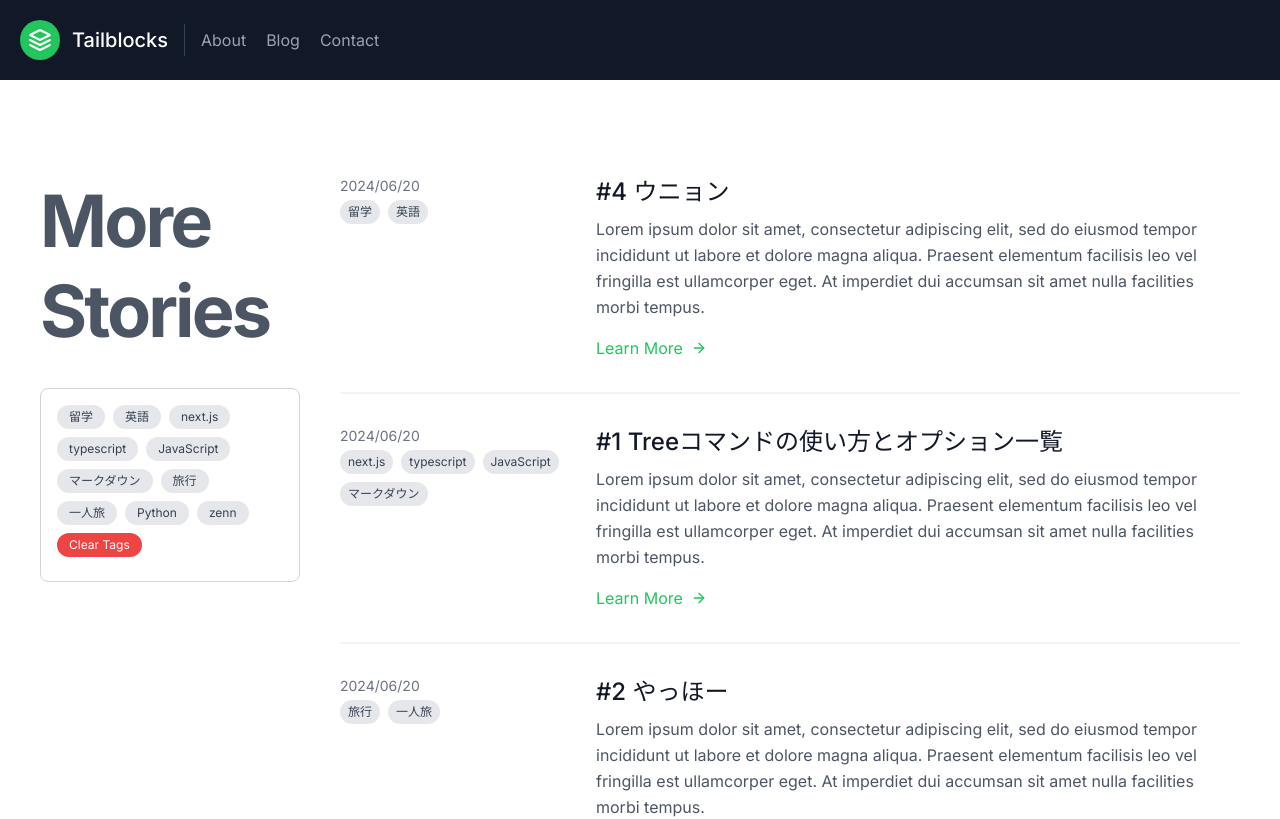
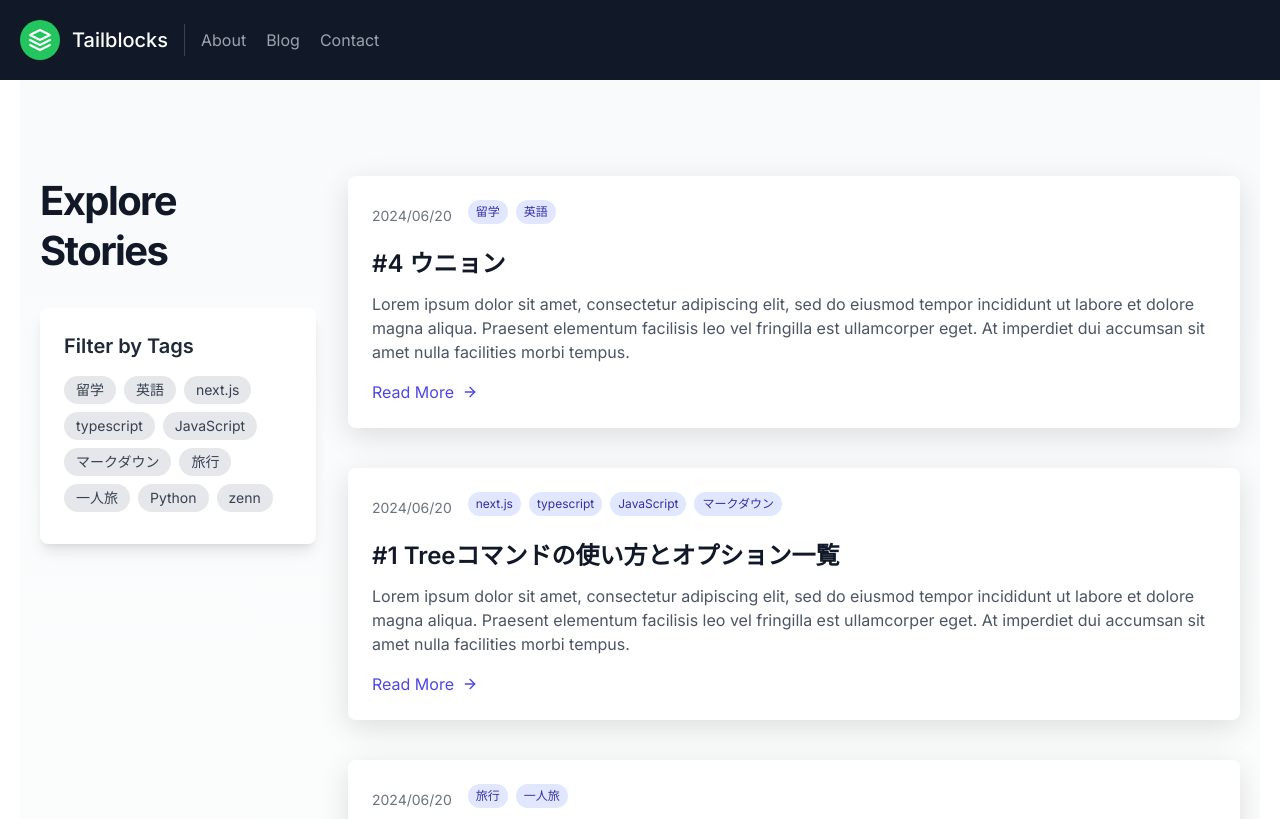
Before and after one commit to supiritasu/NextTech-Journal, a Next.js app: page /posts in a window 1280 px wide. Shown: the top 819 px of the page. Built offline with nearby package versions, Linux system fonts and the light colour scheme.

Commit message:
blogUI変更

```diff
--- a/src/app/_components/bloglist.tsx
+++ b/src/app/_components/bloglist.tsx
@@ -9,7 +9,6 @@ type Props = {
 };
 
 export function BlogList({ posts }: Props) {
-
   const [selectedTags, setSelectedTags] = useState<string[]>([]);
 
   const handleTagClick = (tag: string) => {
@@ -31,56 +30,61 @@ export function BlogList({ posts }: Props) {
   const uniqueTags = Array.from(new Set(posts.flatMap(post => post.tags)));
 
   return (
-    <section className="text-gray-600 body-font overflow-hidden">
-      <div className="container px-5 py-24 mx-auto flex flex-wrap">
-        <aside className="w-full md:w-1/4 mb-8 md:mb-0">
-          <div className="sticky top-0">
-            <h2 className="mb-8 text-5xl md:text-7xl font-bold tracking-tighter leading-tight">
-              More<br />Stories
+    <section className="bg-gradient-to-b from-gray-50 to-white text-gray-800 body-font overflow-hidden">
+      <div className="container px-5 py-24 mx-auto">
+        <div className="flex flex-wrap -mx-4">
+          <aside className="w-full md:w-1/4 px-4 mb-8 md:mb-0">
+            <div className="sticky top-24">
+              <h2 className="mb-8 text-4xl md:text-5xl font-bold tracking-tighter leading-tight text-gray-900">
+                Explore<br />Stories
               </h2>
-            <div className="mr-10 mb-8 p-4 border border-gray-300 rounded-lg">
+              <div className="p-6 bg-white shadow-lg rounded-lg">
+                <h3 className="text-xl font-semibold mb-4 text-gray-800">Filter by Tags</h3>
                 <div className="flex flex-wrap">
                   {uniqueTags.map(tag => (
                     <button
                       key={tag}
                       onClick={() => handleTagClick(tag)}
-                    className={`text-xs mb-2 mr-2 px-3 py-1 rounded-full ${
-                      selectedTags.includes(tag) ? 'bg-gray-800 text-white' : 'bg-gray-200 text-gray-700'
+                      className={`text-sm mb-2 mr-2 px-3 py-1 rounded-full transition-colors duration-200 ${
+                        selectedTags.includes(tag)
+                          ? 'bg-indigo-600 text-white'
+                          : 'bg-gray-200 text-gray-700 hover:bg-gray-300'
                       }`}
                     >
                       {tag}
                     </button>
                   ))}
+                </div>
+                {selectedTags.length > 0 && (
                   <button
                     onClick={handleClearTags}
-                  className="text-xs mb-2 mr-2 px-3 py-1 rounded-full bg-red-500 text-white"
+                    className="mt-4 text-sm px-4 py-2 rounded-full bg-red-500 text-white hover:bg-red-600 transition-colors duration-200"
                   >
-                  Clear Tags
+                    Clear Filters
                   </button>
-              </div>
+                )}
               </div>
             </div>
           </aside>
-        <div className="w-full md:w-3/4">
-          <div className="-my-8 divide-y-2 divide-gray-100">
+          <div className="w-full md:w-3/4 px-4">
+            <div className="space-y-10">
               {filteredPosts.map((post) => (
-              <div key={post.slug} className="py-8 flex flex-wrap md:flex-nowrap">
-                <div className="md:w-64 md:mb-0 mb-6 flex-shrink-0 flex flex-col">
-                  <span className="text-sm text-gray-500">{post.date}</span>
-                  <div className="flex flex-wrap mt-1">
+                <div key={post.slug} className="bg-white p-6 rounded-lg shadow-md hover:shadow-lg transition-shadow duration-300">
+                  <div className="flex flex-wrap items-center mb-4">
+                    <span className="text-sm text-gray-500 mr-4">{post.date}</span>
+                    <div className="flex flex-wrap">
                       {post.tags.map(tag => (
-                      <span key={tag} className="text-xs bg-gray-200 text-gray-700 px-2 py-1 rounded-full mr-2 mb-2">
+                        <span key={tag} className="text-xs bg-indigo-100 text-indigo-800 px-2 py-1 rounded-full mr-2 mb-2">
                           {tag}
                         </span>
                       ))}
                     </div>
                   </div>
-                <div className="md:flex-grow">
-                  <h2 className="text-2xl font-medium text-gray-900 title-font mb-2">{post.title}</h2>
-                  <p className="leading-relaxed">{post.excerpt}</p>
+                  <h2 className="text-2xl font-semibold text-gray-900 mb-3">{post.title}</h2>
+                  <p className="text-gray-600 mb-4">{post.excerpt}</p>
                   <Link href={`/posts/${post.slug}`}>
-                    <span className="text-green-500 inline-flex items-center mt-4">
-                      Learn More
+                    <span className="inline-flex items-center text-indigo-600 hover:text-indigo-800 transition-colors duration-200">
+                      Read More
                       <svg className="w-4 h-4 ml-2" viewBox="0 0 24 24" stroke="currentColor" strokeWidth="2" fill="none" strokeLinecap="round" strokeLinejoin="round">
                         <path d="M5 12h14"></path>
                         <path d="M12 5l7 7-7 7"></path>
@@ -88,8 +92,8 @@ export function BlogList({ posts }: Props) {
                     </span>
                   </Link>
                 </div>
+              ))}
             </div>
-            ))}
           </div>
         </div>
       </div>
```
Lines whose indentation alone changed are shown as unchanged.
